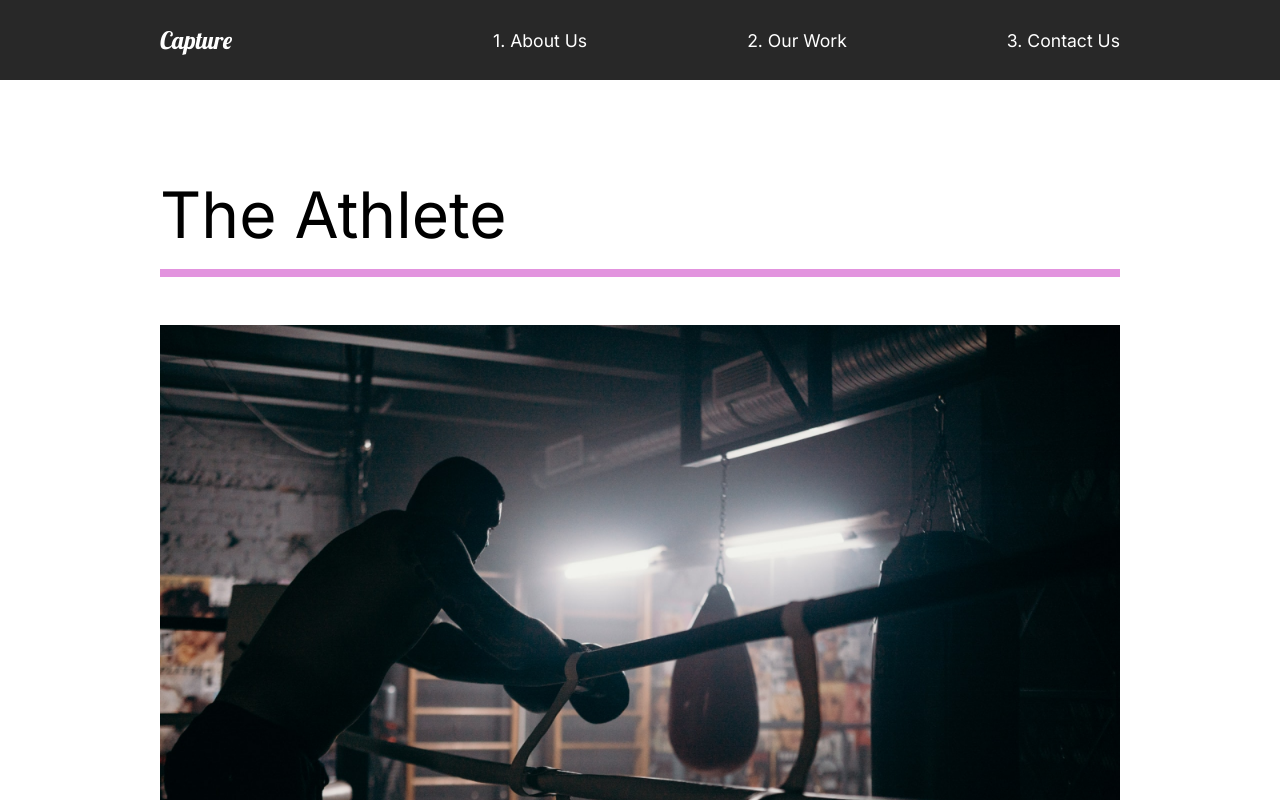
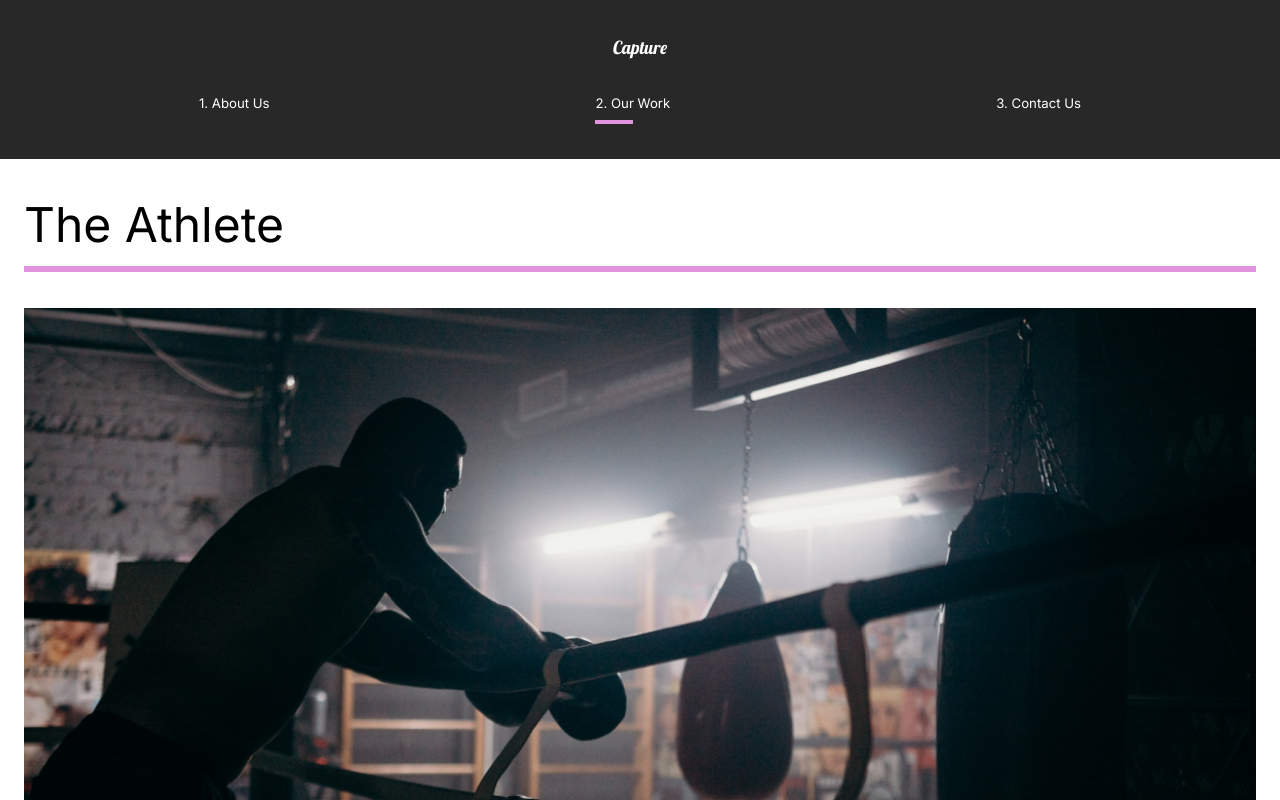
Before and after one commit to McKennie8/portfilioEd, a React (Create React App) app: page /work in a window 1280 px wide. Shown: the top 800 px of the page. Built offline with nearby package versions, Linux system fonts and the light colour scheme.

Commit message:
50. Vid Portfolio Site

```diff
--- a/src/App.js
+++ b/src/App.js
@@ -11,7 +11,6 @@
 import { Switch, Route, useLocation } from "react-router-dom";
 //Animation
 import { AnimatePresence } from "framer-motion";
-import ScrollTop from "../components/ScrollTop";
 
 function App() {
   const location = useLocation();
--- a/src/components/GlobalStyle.js
+++ b/src/components/GlobalStyle.js
@@ -7,6 +7,13 @@
     padding: 0;
     box-sizing: border-box
 }
+html {
+    @media (max-width: 1700px) {
+        font-size: 75%;
+    }
+
+}
+
 
 body{
     background: #1b1b1b;
--- a/src/components/Nav.js
+++ b/src/components/Nav.js
@@ -1,8 +1,11 @@
 import React from "react";
 import styled from "styled-components";
 import { Link } from "react-router-dom";
+import { motion } from "framer-motion";
+import { useLocation } from "react-router-dom";
 
 const Nav = () => {
+  const { pathname } = useLocation();
   return (
     <StyledNav>
       <h1>
@@ -13,12 +16,27 @@
       <ul>
         <li>
           <Link to="/">1. About Us</Link>
+          <Line
+            transition={{ duration: 0.75 }}
+            initial={{ width: "0%" }}
+            animate={{ width: pathname === "/" ? "50%" : "0%" }}
+          />
         </li>
         <li>
           <Link to="/work">2. Our Work</Link>
+          <Line
+            transition={{ duration: 0.75 }}
+            initial={{ width: "0%" }}
+            animate={{ width: pathname === "/work" ? "50%" : "0%" }}
+          />
         </li>
         <li>
           <Link to="/contact">3. Contact Us</Link>
+          <Line
+            transition={{ duration: 0.75 }}
+            initial={{ width: "0%" }}
+            animate={{ width: pathname === "/contact" ? "50%" : "0%" }}
+          />
         </li>
       </ul>
     </StyledNav>
@@ -53,6 +71,34 @@
     padding-left: 10rem;
     position: relative;
   }
+  @media (max-width: 1300px) {
+    flex-direction: column;
+    padding: 2rem 1rem;
+    #logo {
+      display: inline-block;
+      margin: 1rem;
+    }
+    ul {
+      padding: 2rem;
+      justify-content: space-around;
+      width: 100%;
+      li {
+        padding: 0;
+      }
+    }
+  }
+`;
+
+const Line = styled(motion.div)`
+  height: 0.3rem;
+  background: #e293de;
+  width: 0%;
+  position: absolute;
+  bottom: -80%;
+  left: 60%;
+  @media (max-width: 1300px) {
+    left: 0%;
+  }
 `;
 
 export default Nav;
--- a/src/components/ServicesSection.js
+++ b/src/components/ServicesSection.js
@@ -65,10 +65,15 @@
     width: 70%;
     padding: 2rem 0rem 4rem 0rem;
   }
+  @media (max-width: 1300px) {
+  }
 `;
 const Cards = styled.div`
   display: flex;
   flex-wrap: wrap;
+  @media (max-width: 1300px) {
+    justify-content: center;
+  }
 `;
 const Card = styled.div`
   flex-basis: 20rem;
--- a/src/components/useScroll.js
+++ b/src/components/useScroll.js
@@ -3,7 +3,7 @@
 
 export const useScroll = () => {
   const controls = useAnimation();
-  const [element, view] = useInView({ threshold: 0.5 });
+  const [element, view] = useInView({ threshold: 0.3 });
   if (view) {
     controls.start("show");
   } else {
--- a/src/pages/ContactUs.js
+++ b/src/pages/ContactUs.js
@@ -46,11 +46,18 @@
   padding: 5rem 10rem;
   color: #353535;
   min-height: 90vh;
+  @media (max-width: 1500px) {
+    padding: 2rem;
+    font-size: 1rem;
+  }
 `;
 
 const Title = styled.div`
   margin-bottom: 4rem;
   color: black;
+  @media (max-width: 1500px) {
+    margin-top: 5rem;
+  }
 `;
 
 const Hide = styled.div`
--- a/src/pages/MovieDetail.js
+++ b/src/pages/MovieDetail.js
@@ -76,6 +76,10 @@
   margin: 5rem 10rem;
   align-items: center;
   justify-content: space-around;
+  @media (max-width: 1500px) {
+    display: block;
+    margin: 2rem 2rem;
+  }
 `;
 const AwardStyle = styled.div`
   padding: 5rem;
--- a/src/pages/OurWork.js
+++ b/src/pages/OurWork.js
@@ -79,6 +79,9 @@
   min-height: 100vh;
   overflow: hidden;
   padding: 5rem 10rem;
+  @media (max-width: 1300px) {
+    padding: 2rem 2rem;
+  }
 
   h2 {
     padding: 1rem 0rem;
--- a/src/styles.js
+++ b/src/styles.js
@@ -8,6 +8,11 @@
   justify-content: space-between;
   padding: 5rem 10rem;
   color: white;
+  @media (max-width: 1300px) {
+    display: block;
+    padding: 2rem 2rem;
+    text-align: center;
+  }
 `;
 
 export const Description = styled.div`
@@ -16,6 +21,12 @@
   z-index: 2;
   h2 {
     font-weight: lighter;
+  }
+  @media (max-width: 1300px) {
+    padding: 0;
+    button {
+      margin: 2rem 0rem 5rem 0rem;
+    }
   }
 `;
 
```
